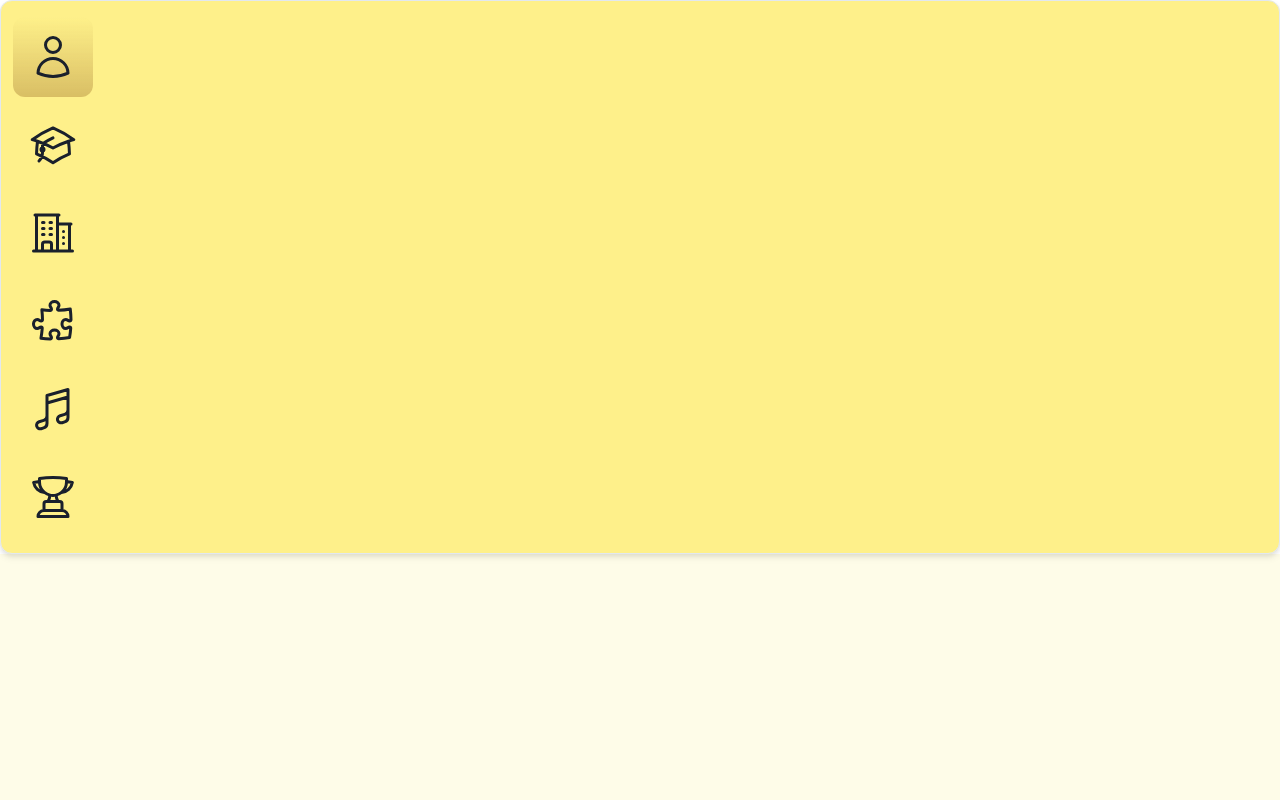
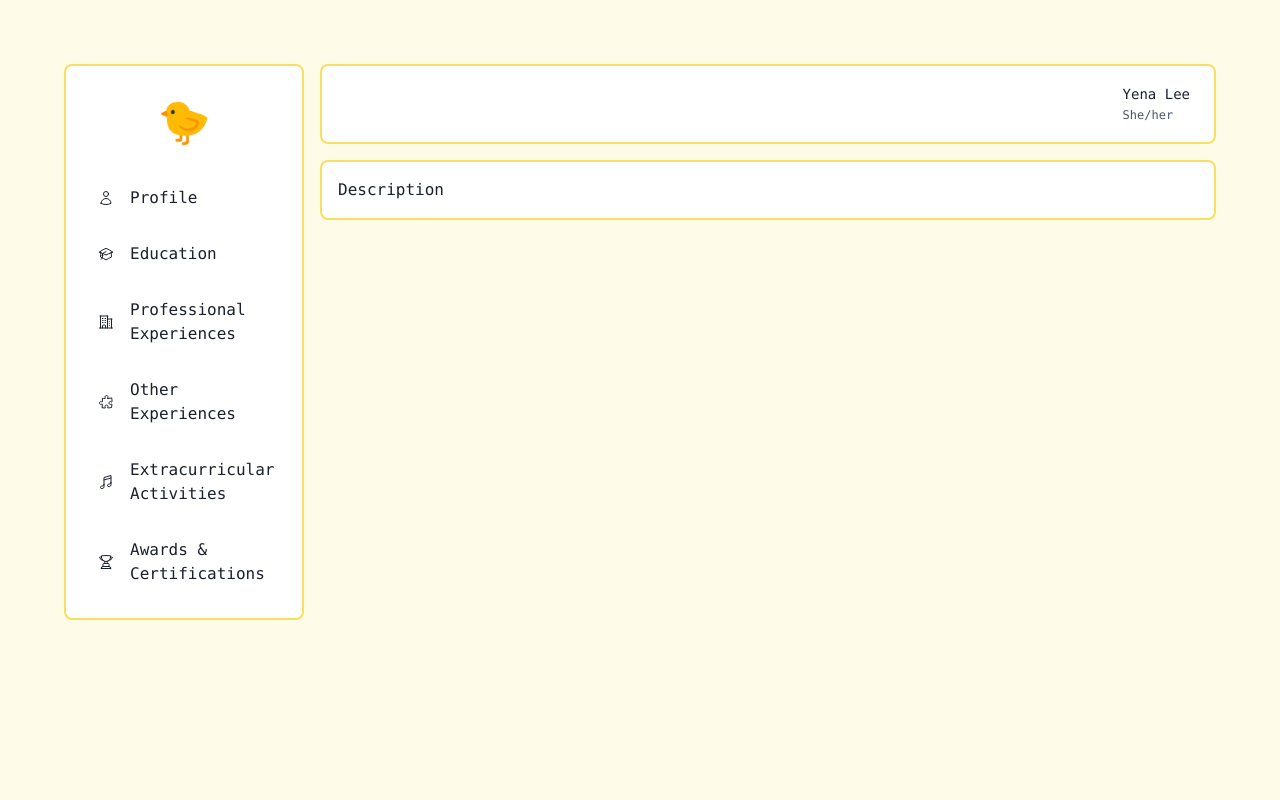
Before and after one commit to lee00286/personal-portfolio, a Next.js app: page / in a window 1280 px wide. Shown: the top 800 px of the page. Built offline with nearby package versions, Linux system fonts and the light colour scheme.

Commit message:
refactor: changed NavBar into SidebarWithHeader

```diff
--- a/app/page.tsx
+++ b/app/page.tsx
@@ -1,6 +1,6 @@
 import { ChakraProvider } from '@chakra-ui/react';
 import Body from '@/components/Body';
-import NavBar from '@/components/NavBar';
+import SidebarWithHeader from '@/components/SidebarWithHeader';
 import { MenuProvider } from '@/context/menuState';
 
 export const styles =
@@ -10,9 +10,10 @@ export default function Home() {
   return (
     <ChakraProvider>
       <MenuProvider>
-        <NavBar />
         <main className={styles}>
+          <SidebarWithHeader>
             <Body />
+          </SidebarWithHeader>
         </main>
       </MenuProvider>
     </ChakraProvider>
--- a/components/Body.tsx
+++ b/components/Body.tsx
@@ -1,23 +1,21 @@
 'use client';
 
+import { useEffect, useState } from 'react';
+import { Box } from '@chakra-ui/react';
 import { useMenuContext } from '@/context/menuState';
-import { useEffect, useState } from 'react';
-
-const bodyStyle: string =
-  'z-0 fixed left-0 top-0 inset-y-auto flex justify-center items-start w-full h-full p-4 border-b bg-gradient-to-b from-yellow-200 backdrop-blur-2xl dark:bg-yellow-700/10 dark:from-inherit text-zinc-800';
-const bodyStyleLg: string =
-  'lg:static lg:left-auto lg:bottom-auto lg:ml-10 lg:inset-x-0 lg:inset-y-0 lg:flex-col lg:justify-center lg:w-3/4 lg:h-auto lg:rounded-xl lg:border lg:bg-yellow-200 lg:dark:bg-yellow-700/10 lg:drop-shadow-md';
+import Profile from '@/components/Profile/Profile';
 
 function Body() {
   const { currentPage } = useMenuContext();
 
-  const [currentBody, setcurrentBody] = useState<React.ReactNode>(<div />);
+  const [currentBody, setcurrentBody] = useState<React.ReactNode>(<Box />);
 
   useEffect(() => {
-    if (currentPage === undefined) return;
+    if (currentPage === 0) setcurrentBody(Profile);
+    else setcurrentBody(<Box />);
   }, [currentPage]);
 
-  return <div className={`${bodyStyle} ${bodyStyleLg}`}>{currentBody}</div>;
+  return <Box>{currentBody}</Box>;
 }
 
 export default Body;
--- a/components/NavBar.tsx
+++ /dev/null
@@ -1,53 +0,0 @@
-'use client';
-
-import { useMenuContext } from '@/context/menuState';
-import {
-  AcademicCapIcon,
-  BuildingOffice2Icon,
-  MusicalNoteIcon,
-  PuzzlePieceIcon,
-  TrophyIcon,
-  UserIcon
-} from '@heroicons/react/24/outline';
-
-function NavBar() {
-  const { currentPage, setCurrentPage } = useMenuContext();
-
-  const navStyle: string =
-    'z-50 fixed left-0 bottom-0 inset-y-auto flex justify-between w-full h-auto px-3 py-4 border-b bg-gradient-to-b from-yellow-200 backdrop-blur-2xl dark:bg-yellow-700/30 dark:from-inherit';
-  const navStyleLg: string =
-    'lg:static lg:left-auto lg:bottom-auto lg:inset-x-0 lg:inset-y-0 lg:flex-col lg:justify-center lg:w-auto lg:rounded-xl lg:border lg:bg-yellow-200 lg:dark:bg-yellow-700/30 lg:drop-shadow-md';
-
-  const menuStyle = (pageNum: number, isLast = false): string => {
-    return `select-none h-12 w-12 p-2 bg-gradient-to-b rounded-xl cursor-pointer lg:h-20 lg:w-20 lg:p-4 ${
-      !isLast && 'mb-0 lg:mb-2'
-    } ${
-      currentPage === pageNum ? 'bg-yellow-800/30' : 'hover:bg-yellow-800/30'
-    }`;
-  };
-
-  return (
-    <div className={`${navStyle} ${navStyleLg}`}>
-      <div className={menuStyle(0)} onClick={() => setCurrentPage(0)}>
-        <UserIcon className="m-0" />
-      </div>
-      <div className={menuStyle(1)} onClick={() => setCurrentPage(1)}>
-        <AcademicCapIcon className="m-0" />
-      </div>
-      <div className={menuStyle(2)} onClick={() => setCurrentPage(2)}>
-        <BuildingOffice2Icon className="m-0" />
-      </div>
-      <div className={menuStyle(3)} onClick={() => setCurrentPage(3)}>
-        <PuzzlePieceIcon className="m-0" />
-      </div>
-      <div className={menuStyle(4)} onClick={() => setCurrentPage(4)}>
-        <MusicalNoteIcon className="m-0" />
-      </div>
-      <div className={menuStyle(5, true)} onClick={() => setCurrentPage(5)}>
-        <TrophyIcon className="m-0" />
-      </div>
-    </div>
-  );
-}
-
-export default NavBar;
--- /dev/null
+++ b/components/Profile/Profile.tsx
@@ -0,0 +1,19 @@
+import { Box, Text } from '@chakra-ui/react';
+
+function Profile() {
+  const description = 'Description';
+
+  return (
+    <Box
+      display="flex"
+      flexDirection="column"
+      justifyContent="center"
+      alignItems="flex-start"
+      w="full"
+    >
+      <Text>{description}</Text>
+    </Box>
+  );
+}
+
+export default Profile();
--- /dev/null
+++ b/components/SidebarWithHeader.tsx
@@ -0,0 +1,276 @@
+'use client';
+
+import { useMenuContext } from '@/context/menuState';
+import {
+  IconButton,
+  Box,
+  CloseButton,
+  Flex,
+  HStack,
+  VStack,
+  Icon,
+  useColorModeValue,
+  Text,
+  Drawer,
+  DrawerContent,
+  useDisclosure,
+  BoxProps,
+  FlexProps,
+  Menu,
+  MenuButton,
+  MenuDivider,
+  MenuItem,
+  MenuList,
+  Image
+} from '@chakra-ui/react';
+import {
+  AcademicCapIcon,
+  BuildingOffice2Icon,
+  ChevronDownIcon,
+  MusicalNoteIcon,
+  PuzzlePieceIcon,
+  TrophyIcon,
+  UserIcon
+} from '@heroicons/react/24/outline';
+
+interface LinkItemProps {
+  name: string;
+  icon: any;
+}
+
+interface NavItemProps extends FlexProps {
+  icon: any;
+  children: React.ReactNode;
+}
+
+interface MobileProps extends FlexProps {
+  onOpen: () => void;
+}
+
+interface SidebarProps extends BoxProps {
+  onClose: () => void;
+}
+
+const LinkItems: Array<LinkItemProps> = [
+  { name: 'Profile', icon: UserIcon },
+  { name: 'Education', icon: AcademicCapIcon },
+  { name: 'Professional Experiences', icon: BuildingOffice2Icon },
+  { name: 'Other Experiences', icon: PuzzlePieceIcon },
+  { name: 'Extracurricular Activities', icon: MusicalNoteIcon },
+  { name: 'Awards & Certifications', icon: TrophyIcon }
+];
+
+const SidebarContent = ({ onClose, ...rest }: SidebarProps) => {
+  const { currentPage, setCurrentPage } = useMenuContext();
+
+  return (
+    <Box
+      pos="fixed"
+      border={{ base: 0, md: '2px' }}
+      borderRadius={{ base: 0, md: 'lg' }}
+      borderColor={{
+        md: useColorModeValue('yellow.300', 'gray.700')
+      }}
+      paddingTop="4"
+      paddingBottom="4"
+      w={{ base: 'full', md: 60 }}
+      h={{ base: 'full', md: 'auto' }}
+      bg={useColorModeValue('white', 'gray.900')}
+      transition="3s ease"
+      {...rest}
+    >
+      <Flex
+        justifyContent="center"
+        alignItems="center"
+        h="20"
+        mx="8"
+        marginBottom="2"
+      >
+        <Image
+          boxSize="50px"
+          src="/logo-icon.gif"
+          alt="Logo icon for the page - Duck Emoji"
+        />
+        {/* <Text fontSize="2xl" fontFamily="monospace" fontWeight="bold">
+          Yena Lee
+        </Text> */}
+      </Flex>
+      <CloseButton display={{ base: 'flex', md: 'none' }} onClick={onClose} />
+      {LinkItems.map((link, index) => (
+        <NavItem
+          key={link.name}
+          icon={link.icon}
+          onClick={() => setCurrentPage(index)}
+        >
+          {link.name}
+        </NavItem>
+      ))}
+    </Box>
+  );
+};
+
+const NavItem = ({ icon, children, ...rest }: NavItemProps) => {
+  return (
+    <Box
+      as="a"
+      href="#"
+      style={{ textDecoration: 'none' }}
+      _focus={{ boxShadow: 'none' }}
+    >
+      <Flex
+        align="center"
+        p="4"
+        mx="4"
+        borderRadius="lg"
+        role="group"
+        cursor="pointer"
+        _hover={{
+          background: 'yellow.300'
+        }}
+        {...rest}
+      >
+        {icon && (
+          <Icon
+            mr="4"
+            fontSize="16"
+            _groupHover={{
+              color: 'black'
+            }}
+            as={icon}
+          />
+        )}
+        {children}
+      </Flex>
+    </Box>
+  );
+};
+
+const MobileNav = ({ onOpen, ...rest }: MobileProps) => {
+  return (
+    <Flex
+      ml={{ base: 0, md: 64 }}
+      px={{ base: 4, md: 4 }}
+      justifyContent={{ base: 'space-between', md: 'flex-end' }}
+      alignItems="center"
+      borderTop={{ base: 0, md: '2px' }}
+      borderRight={{ base: 0, md: '2px' }}
+      borderBottom="2px"
+      borderLeft={{ base: 0, md: '2px' }}
+      borderRadius={{ base: 0, md: 'lg' }}
+      borderColor={{
+        base: useColorModeValue('yellow.300', 'gray.700'),
+        md: useColorModeValue('yellow.300', 'gray.700')
+      }}
+      height="20"
+      bg={useColorModeValue('white', 'gray.900')}
+      {...rest}
+    >
+      <IconButton
+        display={{ base: 'flex', md: 'none' }}
+        onClick={onOpen}
+        variant="outline"
+        aria-label="open menu"
+        icon={<ChevronDownIcon />}
+      />
+
+      <Image
+        display={{ base: 'flex', md: 'none' }}
+        boxSize="50px"
+        src="/logo-icon.gif"
+        alt="Logo icon for the page - Duck Emoji"
+      />
+
+      {/* <Text
+        display={{ base: 'flex', md: 'none' }}
+        fontSize="2xl"
+        fontFamily="monospace"
+        fontWeight="bold"
+      >
+        Yena Lee
+      </Text> */}
+
+      <HStack spacing={{ base: '0', md: '6' }}>
+        {/* <IconButton size="lg" variant="ghost" aria-label="open menu" icon={<FiBell />} /> */}
+        <Flex alignItems={'center'}>
+          <Menu>
+            <MenuButton
+              py={2}
+              transition="all 0.3s"
+              _focus={{ boxShadow: 'none' }}
+            >
+              <HStack>
+                <VStack
+                  display={{ base: 'none', md: 'flex' }}
+                  alignItems="flex-start"
+                  spacing="1px"
+                  ml="2"
+                >
+                  <Text fontSize="sm">Yena Lee</Text>
+                  <Text fontSize="xs" color="gray.600">
+                    She/her
+                  </Text>
+                </VStack>
+                <Box display={{ base: 'none', md: 'flex' }}>
+                  <ChevronDownIcon />
+                </Box>
+              </HStack>
+            </MenuButton>
+            <MenuList
+              bg={useColorModeValue('white', 'gray.900')}
+              borderColor={useColorModeValue('gray.200', 'gray.700')}
+            >
+              <MenuItem>Profile</MenuItem>
+              <MenuItem>Settings</MenuItem>
+              <MenuDivider />
+              <MenuItem>LinkedIn</MenuItem>
+            </MenuList>
+          </Menu>
+        </Flex>
+      </HStack>
+    </Flex>
+  );
+};
+
+const SidebarWithHeader = ({ children }: { children: React.ReactNode }) => {
+  const { isOpen, onOpen, onClose } = useDisclosure();
+
+  return (
+    <Box w="100vw" minH="100vh">
+      <SidebarContent
+        onClose={() => onClose}
+        display={{ base: 'none', md: 'block' }}
+      />
+      <Drawer
+        isOpen={isOpen}
+        placement="left"
+        onClose={onClose}
+        returnFocusOnClose={false}
+        onOverlayClick={onClose}
+        size="full"
+      >
+        <DrawerContent>
+          <SidebarContent onClose={onClose} />
+        </DrawerContent>
+      </Drawer>
+      <MobileNav onOpen={onOpen} />
+      <Box
+        mt={{ base: 0, md: 4 }}
+        ml={{ base: 0, md: 64 }}
+        justifyContent={{ base: 'space-between', md: 'flex-end' }}
+        alignItems="center"
+        border={{ base: 0, md: '2px' }}
+        borderRadius={{ base: 0, md: 'lg' }}
+        borderColor={{
+          base: useColorModeValue('yellow.300', 'gray.700'),
+          md: useColorModeValue('yellow.300', 'gray.700')
+        }}
+        p="4"
+        bg={useColorModeValue('white', 'gray.900')}
+      >
+        {children}
+      </Box>
+    </Box>
+  );
+};
+
+export default SidebarWithHeader;
```
Also changed, not shown: public/logo-icon.gif (added), public/logo-icon.png (added).
